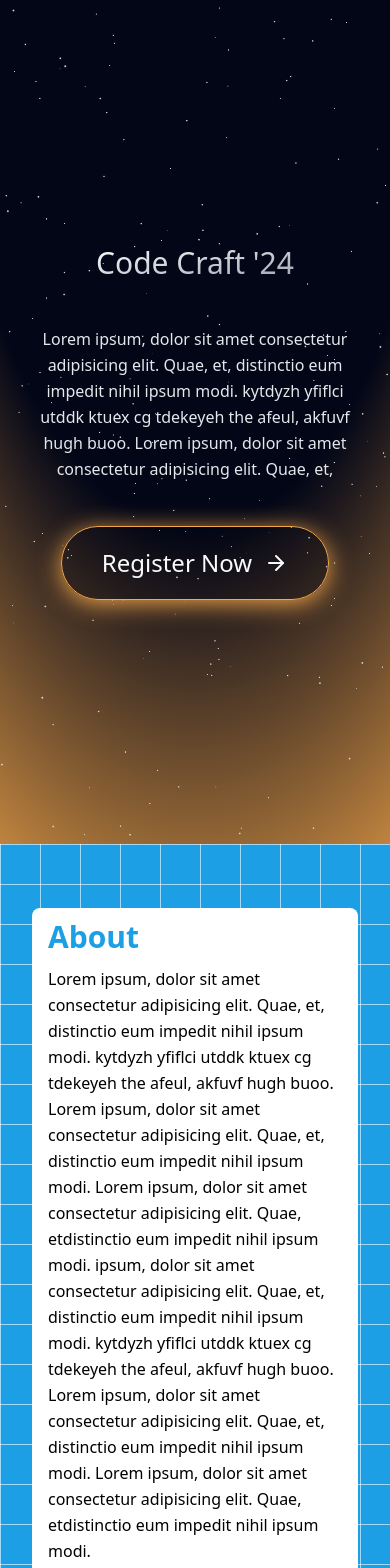
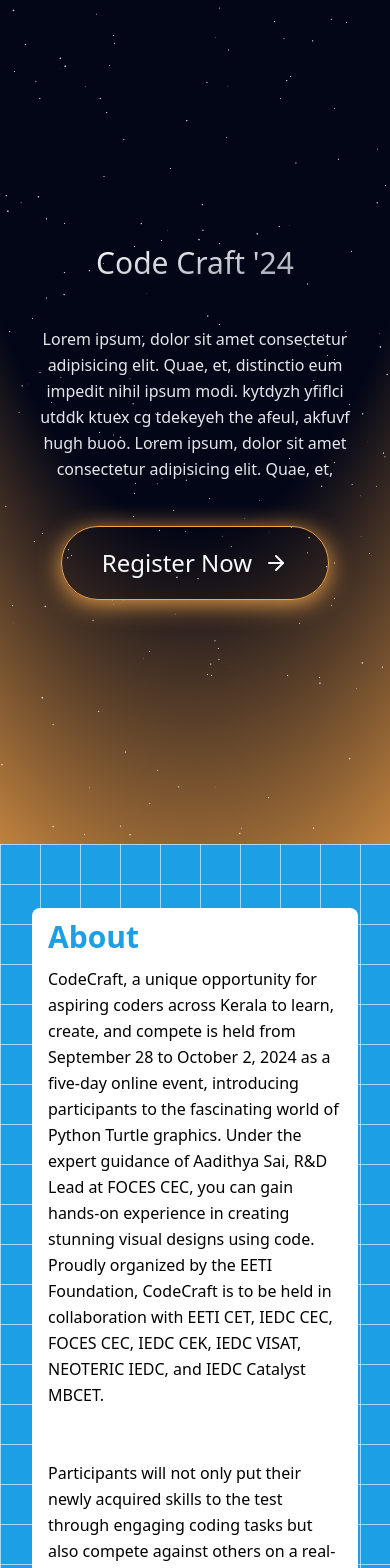
Before and after one commit to joeabrahamk/Code-Craft, a React (Vite) app: page / in a window 390 px wide. Shown: the top 1568 px of the page. Built offline with nearby package versions, Linux system fonts and the light colour scheme.

Commit message:
phone no added

```diff
--- a/src/Components/About.jsx
+++ b/src/Components/About.jsx
@@ -20,18 +20,9 @@
       <div className="bg-white p-4 md:p-8 rounded-lg">
         <FlipHeading text="About" />
         <p className="text-base md:text-2xl leading-relaxed">
-          Lorem ipsum, dolor sit amet consectetur adipisicing elit. Quae, et,
-          distinctio eum impedit nihil ipsum modi. kytdyzh yfiflci utddk ktuex
-          cg tdekeyeh the afeul, akfuvf hugh buoo. Lorem ipsum, dolor sit amet
-          consectetur adipisicing elit. Quae, et, distinctio eum impedit nihil
-          ipsum modi. Lorem ipsum, dolor sit amet consectetur adipisicing elit.
-          Quae, etdistinctio eum impedit nihil ipsum modi. ipsum, dolor sit amet
-          consectetur adipisicing elit. Quae, et, distinctio eum impedit nihil
-          ipsum modi. kytdyzh yfiflci utddk ktuex cg tdekeyeh the afeul, akfuvf
-          hugh buoo. Lorem ipsum, dolor sit amet consectetur adipisicing elit.
-          Quae, et, distinctio eum impedit nihil ipsum modi. Lorem ipsum, dolor
-          sit amet consectetur adipisicing elit. Quae, etdistinctio eum impedit
-          nihil ipsum modi.
+        CodeCraft, a unique opportunity for aspiring coders across Kerala to learn, create, and compete is held from September 28 to October 2, 2024 as a five-day online event, introducing participants to the fascinating world of Python Turtle graphics. Under the expert guidance of Aadithya Sai, R&D Lead at FOCES CEC, you can gain hands-on experience in creating stunning visual designs using code. Proudly organized by the EETI Foundation, CodeCraft is to be held in collaboration with  EETI CET, IEDC CEC, FOCES CEC, IEDC CEK, IEDC VISAT, NEOTERIC IEDC, and IEDC Catalyst MBCET. <br/><br/><br/>
+
+Participants will not only put their newly acquired skills to the test through engaging coding tasks but also compete against others on a real-time leaderboard, tracking their progress and striving for top rankings. Not only do the participants enhance their coding skills and develop a strong foundation in Python programming but also foster their creativity by exploring their imagination and creating unique visual designs. Additionally, CodeCraft provides a valuable platform for networking with other aspiring coders from across Kerala.
         </p>
       </div>
     </div>
--- a/src/Components/Footer.jsx
+++ b/src/Components/Footer.jsx
@@ -15,10 +15,10 @@
         {/* Right Section - Contact Numbers */}
         <div className="footer-right">
           <p className="contact">
-            <FaPhoneAlt className="contact-icon" /> +91 12345 67890
+            <FaPhoneAlt className="contact-icon" /> +91 70251 20451
           </p>
           <p className="contact">
-            <FaPhoneAlt className="contact-icon" /> +91 98765 43210
+            <FaPhoneAlt className="contact-icon" /> +91 94005 79315
           </p>
         </div>
       </div>
```
